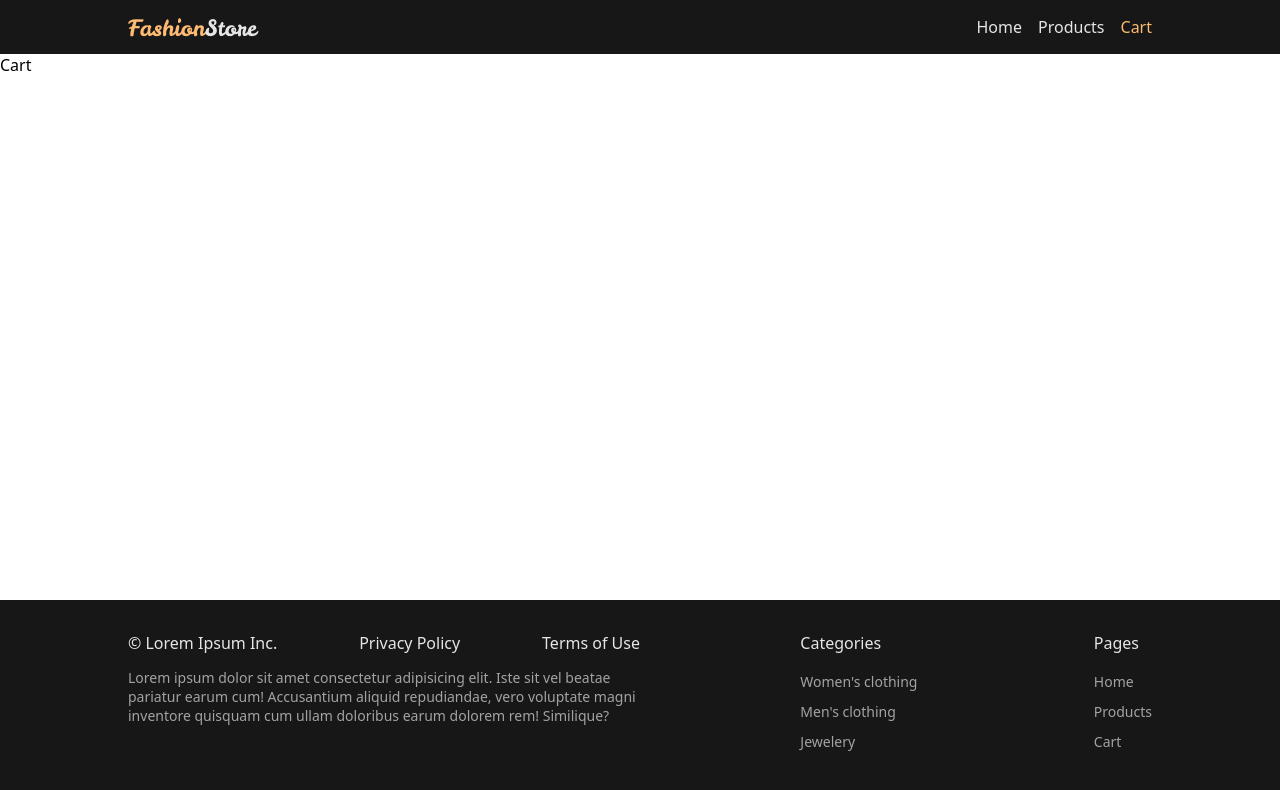
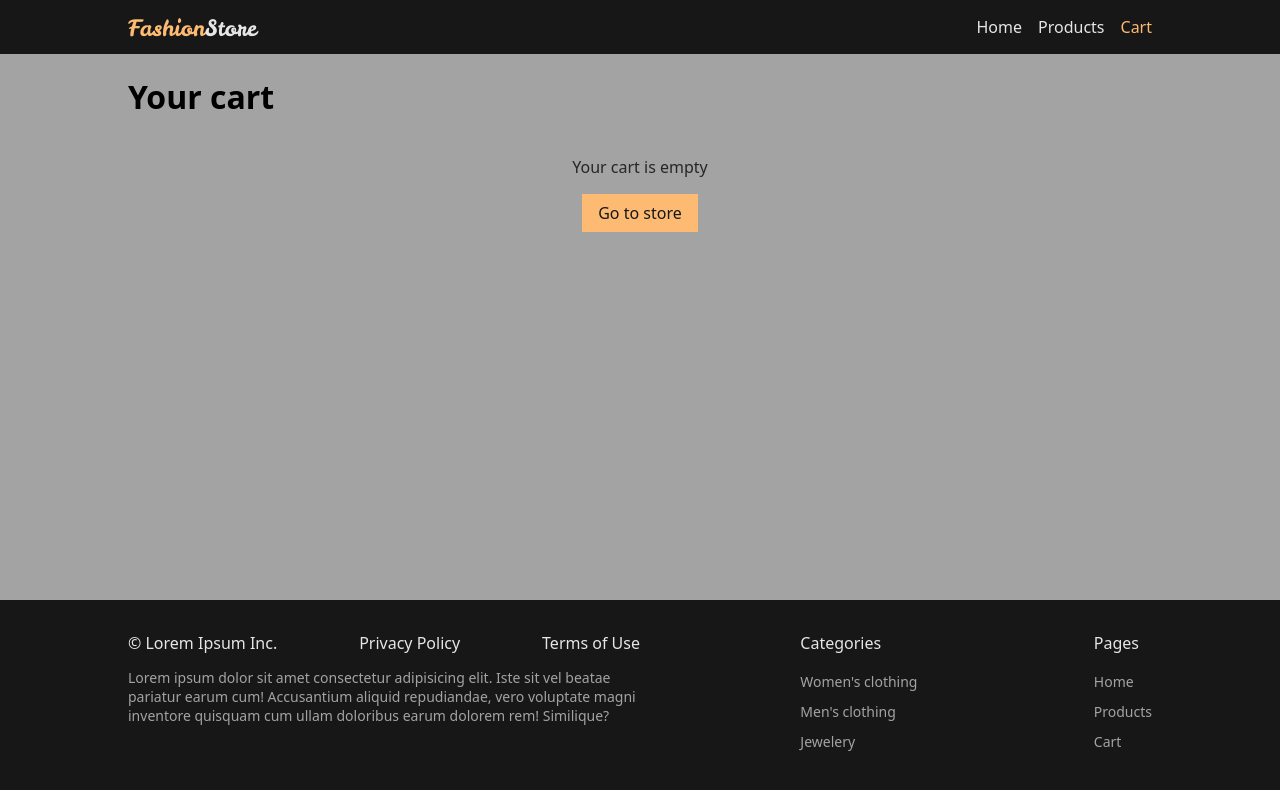
Before and after one commit to wsfer/shopping-cart, a React (Vite) app: page /cart in a window 1280 px wide. Shown: the top 790 px of the page. Built offline with nearby package versions, Linux system fonts and the light colour scheme.

Commit message:
feat: create Cart page

```diff
--- a/src/pages/Cart/Cart.jsx
+++ b/src/pages/Cart/Cart.jsx
@@ -1,7 +1,98 @@
+import { useState, useRef } from 'react';
+import useCart from '../../hooks/useCart';
+import Container from '../../components/Container/Container';
+import CardList from '../../components/CardList/CardList';
+import CartCard from '../../components/CartCard/CartCard';
+import CartSummary from '../../components/CartSummary/CartSummary';
+import Popup from '../../components/Popup/Popup';
 import styles from './Cart.module.scss';
 
 function Cart() {
-  return <main>Cart</main>;
+  const confirmDeletionPopup = useRef(null);
+  const afterDeletionPopup = useRef(null);
+  const finishOrderPopup = useRef(null);
+  const [productToDelete, setProductToDelete] = useState(null);
+
+  const { cart, updateQuantity, removeProduct } = useCart();
+
+  const handleStartDeletion = (id) => {
+    const product = cart.find((product) => product.id === id);
+    setProductToDelete(product);
+    confirmDeletionPopup.current.showModal();
+  };
+
+  const handleConfirmDeletion = () => {
+    if (productToDelete) {
+      removeProduct(productToDelete.id);
+      afterDeletionPopup.current.showModal();
+    }
+  };
+
+  const handleRefuseDeletion = () => {
+    setProductToDelete(null);
+  };
+
+  const handleFinishDeletion = () => {
+    setProductToDelete(null);
+  };
+
+  const handleFinishOrder = () => {
+    finishOrderPopup.current.showModal();
+  };
+
+  return (
+    <main className={styles.main}>
+      <Container>
+        <h1>Your cart</h1>
+        <div className={styles.pageContent}>
+          <div className={styles.summaryWrapper}>
+            <CartSummary products={cart} finishOrder={handleFinishOrder} />
+          </div>
+          {cart.length > 0 && (
+            <div className={styles.cartWrapper}>
+              <CardList size="clamp(300px, 20vw, 600px)">
+                {cart.map((product) => (
+                  <CartCard
+                    key={product.id}
+                    product={product}
+                    updateQuantity={updateQuantity}
+                    removeProduct={handleStartDeletion}
+                  />
+                ))}
+              </CardList>
+            </div>
+          )}
+        </div>
+        <Popup
+          ref={confirmDeletionPopup}
+          onAccept={handleConfirmDeletion}
+          onRefuse={handleRefuseDeletion}
+          onClose={handleRefuseDeletion}
+        >
+          <p className={styles.popupText}>
+            Remove product{' '}
+            <span className={styles.accent}>{productToDelete?.title}</span> from
+            your cart?
+          </p>
+        </Popup>
+        <Popup ref={afterDeletionPopup} onClose={handleFinishDeletion}>
+          <p className={styles.popupText}>
+            Product{' '}
+            <span className={styles.accent}>{productToDelete?.title}</span> was
+            removed from your cart
+          </p>
+        </Popup>
+        <Popup ref={finishOrderPopup}>
+          <p className={styles.popupText}>
+            Error finishing your order. Our{' '}
+            <span className={styles.accent}>cat</span> 🐈 broke the{' '}
+            <span className={styles.accent}>payment system</span>. Try again
+            tomorrow.
+          </p>
+        </Popup>
+      </Container>
+    </main>
+  );
 }
 
 export default Cart;
--- a/src/pages/Cart/Cart.module.scss
+++ b/src/pages/Cart/Cart.module.scss
@@ -0,0 +1,31 @@
+.main {
+  background-color: var(--neutral-400);
+}
+
+.pageContent {
+  display: flex;
+  flex-direction: row-reverse;
+  flex-wrap: wrap;
+  gap: 2rem;
+}
+
+.summaryWrapper {
+  flex: 1;
+  margin-bottom: 2rem;
+}
+
+.cartWrapper {
+  flex: 3;
+}
+
+.popupText {
+  color: var(--neutral-200);
+  font-size: var(--text-normal);
+  margin: 0;
+  max-width: 50ch;
+  text-align: center;
+}
+
+.accent {
+  color: var(--orange-300);
+}
```
